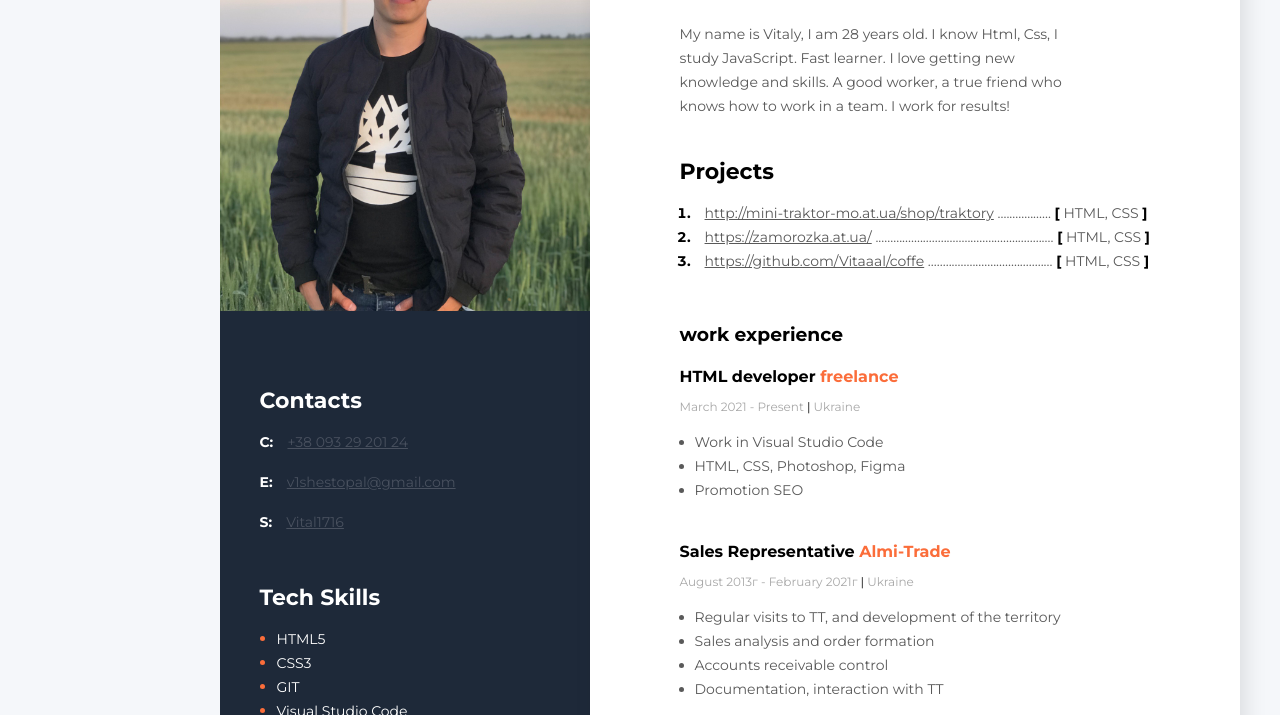
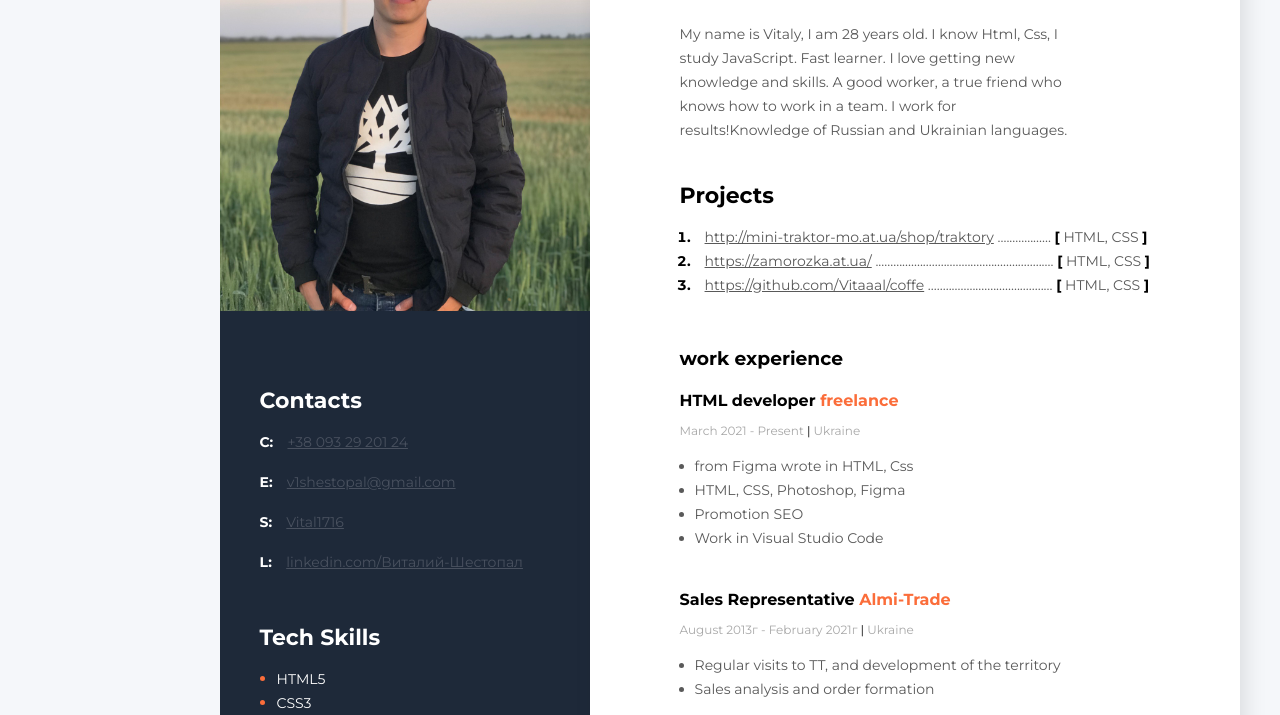
Before and after one commit to Vitaaal/Resume, a plain HTML site: page index.html in a window 1280 px wide. Shown: the part 230-945 px from the top of the page. Drawn offline with Linux system fonts and the light colour scheme.

Commit message:
More information

```diff
--- a/index.html
+++ b/index.html
@@ -21,7 +21,8 @@
                 <h2 class="about-position">Resume</h2>
                <h1 class="about-name">Shestopal Vitaly</h1>
                 <p class="about-description">My name is Vitaly, I am 28 years old. I know Html, Css, I study JavaScript. Fast learner.
-                    I love getting new knowledge and skills. A good worker, a true friend who knows how to work in a team. I work for results!
+                    I love getting new knowledge and skills. A good worker, a true friend who knows how to work in a team.
+                      I work for results!Knowledge of Russian and Ukrainian languages.
                 </p>
             </div>
             <!--projects-->
@@ -61,9 +62,10 @@
                 <h4 class="work-position">HTML developer <span class="organization">freelance</span> </h4>
                 <p class="period">March 2021 - Present<span class="line"> | </span> Ukraine</p>
                 <ul class="work-list">
-                    <li class="work-list-item">Work in Visual Studio Code </li>
+                    <li class="work-list-item">from Figma wrote in HTML, Css</li>
                     <li class="work-list-item">HTML, CSS, Photoshop, Figma</li>
                     <li class="work-list-item">Promotion SEO</li>
+                    <li class="work-list-item">Work in Visual Studio Code </li>
                 </ul>
             </div>
             <!--company 2-->
@@ -73,8 +75,6 @@
                 <ul class="work-list">
                     <li class="work-list-item">Regular visits to TT, and development of the territory </li>
                     <li class="work-list-item">Sales analysis and order formation</li>
-                    <li class="work-list-item">Accounts receivable control </li>
-                    <li class="work-list-item">Documentation, interaction with TT</li>
                 </ul>
             </div>
             <!--company 3-->
@@ -110,6 +110,10 @@
                             <span class="contact-tupe">S:</span>
                              <a href="skype:Vital1716" class="contact-link"> Vital1716</a>
                         </p>
+                        <p>
+                            <span class="contact-tupe">L:</span>
+                             <a href="https://www.linkedin.com/in/%D0%B2%D0%B8%D1%82%D0%B0%D0%BB%D0%B8%D0%B9-%D1%88%D0%B5%D1%81%D1%82%D0%BE%D0%BF%D0%B0%D0%BB-324844244/" class="contact-link">linkedin.com/Виталий-Шестопал</a>
+                        </p>
                     </div>
                 </div>
                 <!--Tech Skills-->
```
